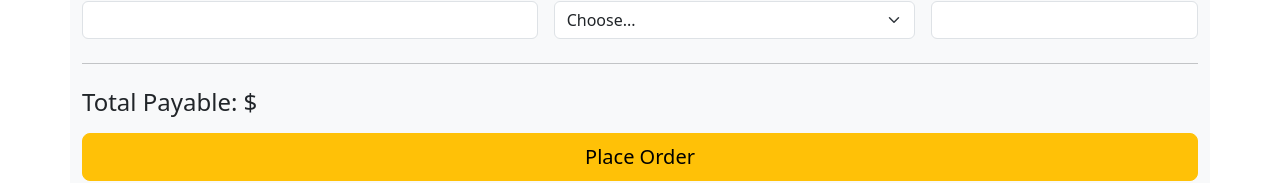
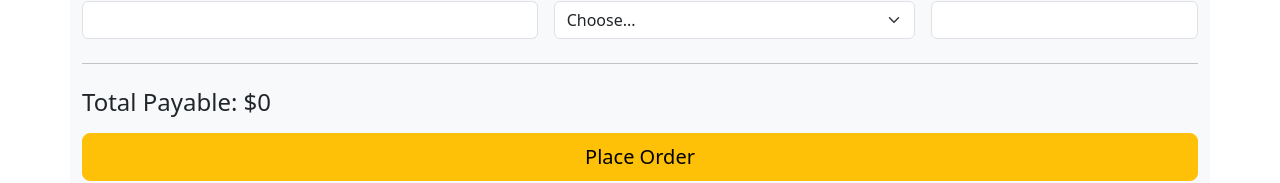
Before and after one commit to MERN-Project-Sticker-Shop/T3A2-Client, a React (Vite) app: page /checkout in a window 1280 px wide. Shown: the part 697-880 px from the top of the page. Built offline with nearby package versions, Linux system fonts and the light colour scheme.

Commit message:
added total payable to the checkout page

```diff
--- a/src/components/App.jsx
+++ b/src/components/App.jsx
@@ -111,8 +111,8 @@ const App = () => {
         <Route path='/' element={<Home products={products}/>}/>
         <Route path='/product-detail/:id' element={<ProductWrapper/>}/>
         <Route path='/order-history' element={<OrderHistory/>} />
-        <Route path='/cart' element={<Cart cart={cart} setCart={setCart} addCartToOrder={addCartToOrder}/> } />
-        <Route path='/checkout' element={<Checkout address={address} setAddress={setAddress} addAddressToOrder={addAddressToOrder} order={order} addOrderToOrders={addOrderToOrders}/>}/>
+        <Route path='/cart' element={<Cart cart={cart} setCart={setCart} addCartToOrder={addCartToOrder} setTotal={setTotal}/> } />
+        <Route path='/checkout' element={<Checkout address={address} setAddress={setAddress} addAddressToOrder={addAddressToOrder} total={total} addTotalToOrder={addTotalToOrder} order={order} addOrderToOrders={addOrderToOrders}/>}/>
         <Route path='/confirmation' element={<Confirmation setCart={setCart} orders={orders} setAddress={setAddress} newAddress={newAddress}/>}/>
         <Route path='*' element={<h3>Page Not Found!</h3>} />
       </Routes>
--- a/src/components/Cart.jsx
+++ b/src/components/Cart.jsx
@@ -1,8 +1,8 @@
-import React from 'react'
+import React, { useEffect } from 'react'
 import { useNavigate } from 'react-router-dom'
 import AddedProduct from './AddedProduct'
 
-const Cart = ({cart, setCart, addCartToOrder}) => {
+const Cart = ({cart, setCart, addCartToOrder, setTotal}) => {
 
   const nav = useNavigate()
 
@@ -36,6 +36,8 @@ const Cart = ({cart, setCart, addCartToOrder}) => {
   // sum all the subtotals for the total payable
   const payable = subtotals.reduce((partialSum, additional) => partialSum + additional, 0)
 
+  useEffect(() => setTotal(payable), [cart])
+
   function toCheckout() {
     addCartToOrder(readyCart)
     nav('/checkout')
--- a/src/components/Checkout.jsx
+++ b/src/components/Checkout.jsx
@@ -1,11 +1,14 @@
 import React, { useState, useEffect } from 'react'
 import { useNavigate } from 'react-router-dom'
 
-const Checkout = ({address, setAddress, addAddressToOrder, order, addOrderToOrders}) => {
+const Checkout = ({address, setAddress, addAddressToOrder, order, total, addTotalToOrder, addOrderToOrders}) => {
 
   // **** To-Do: Validate input data
 
-  useEffect(() => addAddressToOrder(address), [address])
+  useEffect(() => {
+    addAddressToOrder(address)
+    addTotalToOrder(total)
+     }, [address, total])
 
   const nav = useNavigate()
   const [email, setEmail] = useState("")
@@ -116,7 +119,7 @@ const Checkout = ({address, setAddress, addAddressToOrder, order, addOrderToOrde
             </div>
           </div>
           <hr className="my-4"/>
-          <h4 className="mb-3">Total Payable: $</h4>
+          <h4 className="mb-3">Total Payable: ${total}</h4>
 
           <button className="w-100 btn btn-warning btn-lg" type="submit">Place Order</button>
         </form>
```
